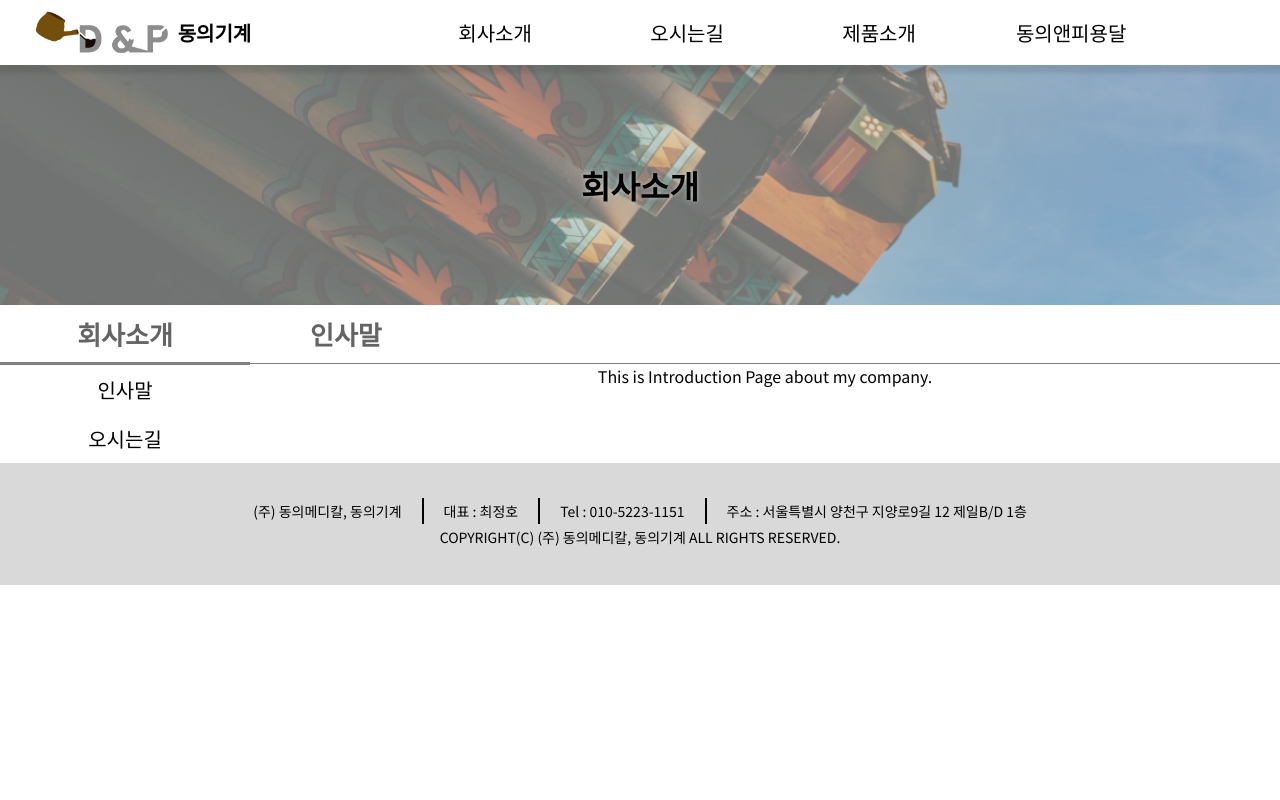
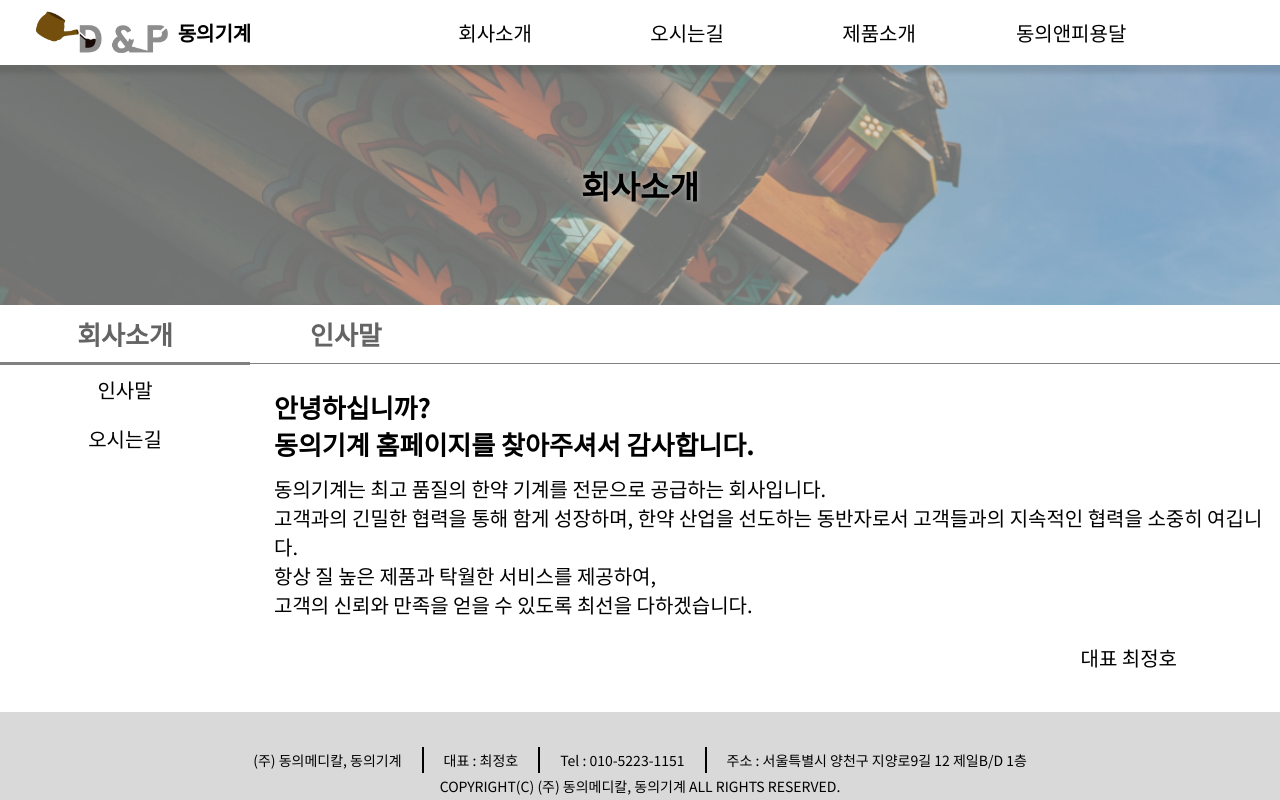
Before and after one commit to dongeui-machine/dongeui, a React (Create React App) app: page /intro in a window 1280 px wide. Built offline with nearby package versions, Linux system fonts and the light colour scheme.

Commit message:
인사말 컴포넌트 완성.. 근데 왜 브라우저에 가로 스크롤이 생기는지 모르겠음..

```diff
--- a/src/components/banners/BigBanner.tsx
+++ b/src/components/banners/BigBanner.tsx
@@ -41,10 +41,6 @@ export const BigBannerTextBody = styled(BodyTextTypo)`
     white-space: pre-line;
 `
 export const BigBanner = ({ title, body } : BigBannerProps) => {
-    const bigBannerClickHandler = () => {
-        console.log('클릭됨');
-    }
-
     return (
         <BigBannerContainer imgUrl={mainBannerImage}>
             <BigBannerTextContainer>
--- a/src/components/contents/IntroCompany.tsx
+++ b/src/components/contents/IntroCompany.tsx
@@ -1,6 +1,6 @@
 import React from 'react';
 import { styled } from 'styled-components';
-import { Heading3Typo } from '../../atoms/Typography';
+import { BodyTextTypo, Heading3Typo } from '../../atoms/Typography';
 import tokens from '../../tokens/tokens.json'
 import { RegularLineDesign } from '../../atoms/Line';
 
@@ -10,15 +10,30 @@ export const IntroCompanyContainer = styled.section`
     flex-grow: 1;
 `
 export const IntroCompanyHeading = styled(Heading3Typo)`
-width: 100%;
-text-align: start;
-padding: 10px 10px 11px 60px;
-color: ${globalTokens.DarkGray.value};
+    width: 100%;
+    text-align: start;
+    padding: 10px 10px 11px 60px;
+    color: ${globalTokens.DarkGray.value};
 `
 export const IntroCompanyLine = styled(RegularLineDesign)`
     width: 100%;
     height: 1px;
     color: ${globalTokens.LightGray.value};
+`
+export const IntroCompanyTitle = styled(Heading3Typo)`
+    margin: 24px 24px 12px 24px;
+    text-align: start;
+`
+export const IntroCompanyText = styled(BodyTextTypo)`
+    white-space: pre-line;
+    text-align: start;
+    margin-left: 24px;
+    margin-bottom: 24px;
+`
+export const IntroCompanyOwnerName = styled(BodyTextTypo)`
+    width: 90%;
+    text-align: end;
+    margin-bottom: 40px;
 `
 
 const IntroCompany = () => {
@@ -26,7 +41,17 @@ const IntroCompany = () => {
         <IntroCompanyContainer>
             <IntroCompanyHeading>인사말</IntroCompanyHeading>
             <IntroCompanyLine/>
-            This is Introduction Page about my company.
+            <IntroCompanyTitle>
+안녕하십니까?<br/>
+동의기계 홈페이지를 찾아주셔서 감사합니다.
+            </IntroCompanyTitle>
+            <IntroCompanyText>
+동의기계는 최고 품질의 한약 기계를 전문으로 공급하는 회사입니다.<br/>
+고객과의 긴밀한 협력을 통해 함게 성장하며, 한약 산업을 선도하는 동반자로서 고객들과의 지속적인 협력을 소중히 여깁니다.<br/>
+항상 질 높은 제품과 탁월한 서비스를 제공하여,<br/>
+고객의 신뢰와 만족을 얻을 수 있도록 최선을 다하겠습니다.
+            </IntroCompanyText>
+            <IntroCompanyOwnerName>대표 최정호</IntroCompanyOwnerName>
         </IntroCompanyContainer>
     );
 };
--- a/src/components/headers/Header.tsx
+++ b/src/components/headers/Header.tsx
@@ -14,6 +14,7 @@ export const HeaderContainer = styled.header`
     width: 100%;
     display: flex;
     flex-direction: row;
+    align-items: center;
     background-color: ${White.value};
     box-shadow: ${RegularShadow.value.x}px ${RegularShadow.value.y}px ${RegularShadow.value.blur}px ${RegularShadow.value.spread}px ${RegularShadow.value.color};
 `
--- a/src/components/sidebar/SideBar.tsx
+++ b/src/components/sidebar/SideBar.tsx
@@ -9,6 +9,7 @@ const globalTokens = tokens.global;
 
 export const CustomAside = styled.aside`
     width: fit-content;
+    max-width: 25vw;
     display: flex;
     flex-direction: column;
     justify-content: center;
@@ -18,7 +19,7 @@ export const SideBarHeading = styled(Heading3Typo)`
     width: 100%;
     text-align: center;
     padding: 10px;
-    color: ${globalTokens.DarkGray.value}
+    color: ${globalTokens.DarkGray.value};
 `
 export const SideBarLine = styled(RegularLineDesign)`
     max-width: 250px;
--- a/src/pages/IntroCompanyPage.tsx
+++ b/src/pages/IntroCompanyPage.tsx
@@ -15,17 +15,18 @@ export const IntroCompanyPageContainer = styled(MainPageContainer)`
     width: 100vw;
 `
 export const IntroCompanyPageMainContainer = styled.main`
-    width: 100%;
+    width: 100vw;
     display: flex;
     flex-direction: row;
     flex-wrap: nowrap;
+    align-items: start;
 `
 export const IntroCompanyPage = () => {
     const browserWidth = useSelector((state:RootState)=>state.browserWidthReducer.width);
     const dispatch = useDispatch();
 
     useMemo(()=>{
-        dispatch(setIsHamburgerClick(false))
+        dispatch(setIsHamburgerClick(false));
     },[]);
 
     return (
```
